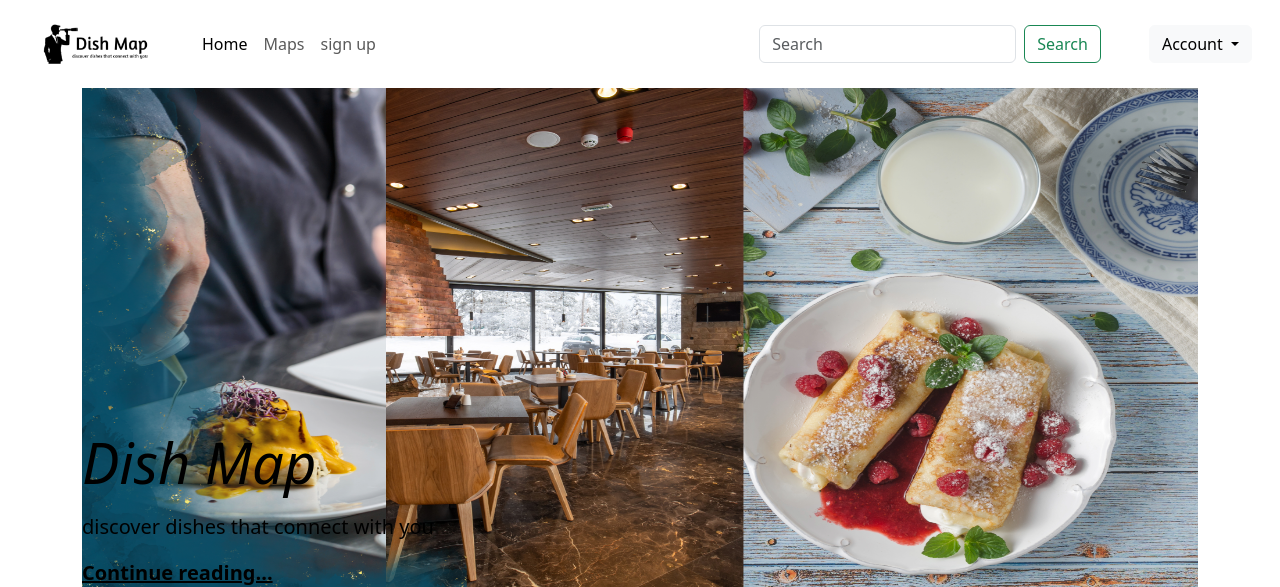
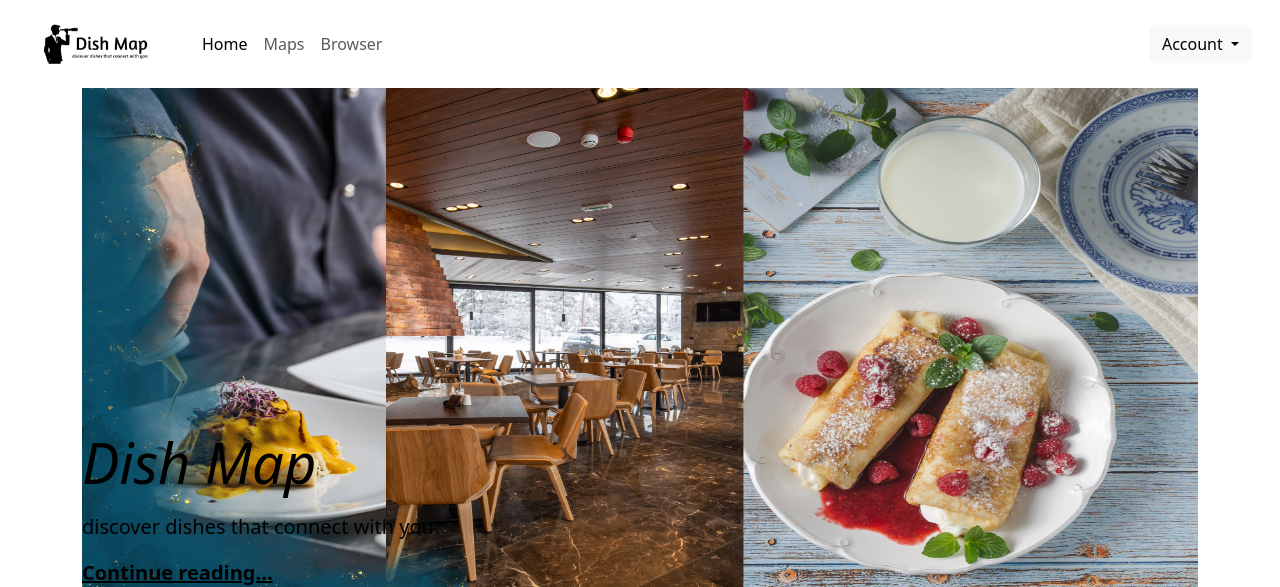
Before and after one commit to Brooklyn-STEAM/10042-Restaurant-Map-For-Cultures-With-Restricted-Diets, a Flask app: page / in a window 1280 px wide. Shown: the top 587 px of the page. Run offline with Flask 3, Linux system fonts and the light colour scheme.

Commit message:
narbar html organization

```diff
--- a/templates/components/navbar.html.jinja
+++ b/templates/components/navbar.html.jinja
@@ -1,31 +1,13 @@
-<!doctype html>
-<html lang="en">
-
-<head>
-  <meta charset="utf-8">
-  <meta name="viewport" content="width=device-width, initial-scale=1">
-  <title>Bootstrap demo</title>
-  <link href="https://cdn.jsdelivr.net/npm/bootstrap@5.3.3/dist/css/bootstrap.min.css" rel="stylesheet"
-    integrity="sha384-QWTKZyjpPEjISv5WaRU9OFeRpok6YctnYmDr5pNlyT2bRjXh0JMhjY6hW+ALEwIH" crossorigin="anonymous">
-  <link rel="preconnect" href="https://fonts.googleapis.com">
-  <link rel="preconnect" href="https://fonts.gstatic.com" crossorigin>
-  <link
-    href="https://fonts.googleapis.com/css2?family=IBM+Plex+Serif:ital,wght@0,100;0,200;0,300;0,400;0,500;0,600;0,700;1,100;1,200;1,300;1,400;1,500;1,600;1,700&display=swap"
-    rel="stylesheet">
-  <link rel="stylesheet" href="/static/style.css">
-</head>
-
-<body>
 <nav class="navColor navbar navbar-expand-lg w-100 p-3">
-
-    <div class=" container-fluid">
+  <section class="container-fluid">
     <a class="navbar-brand" href="#">
       <img src="/static/images/Untitled (3).png" alt="Logo" width="150" class="d-inline-block align-text-top">
+    </a>
 
-    </a>
     <button class="navbar-toggler" type="button" data-bs-toggle="collapse" data-bs-target="#navbarSupportedContent" aria-controls="navbarSupportedContent" aria-expanded="false" aria-label="Toggle navigation">
       <span class="navbar-toggler-icon"></span>
     </button>
+
     <div class="collapse navbar-collapse" id="navbarSupportedContent">
       <ul class="navbar-nav me-auto mb-2 mb-lg-0">
         <li class="nav-item">
@@ -34,18 +16,14 @@
         <li class="nav-item">
           <a class="nav-link" href="/map">Maps </a>
         </li>
-
         <li class="nav-item">
-          <a class="nav-link"  href="/sign_up">sign up</a>
+          <a class="nav-link"  href="/restaurant_browser">Browser</a>
         </li>
       </ul>
-      <form class="d-flex" role="search">
-        <input class="form-control me-2" type="search" placeholder="Search" aria-label="Search">
-        <button class="btn btn-outline-success" type="submit">Search</button>
-      </form>
+
 
       {# Authentication #}
-      <div class="ps-lg-5">
+      <article style="float: right;">
         {% if current_user.is_authenticated %}
           <div class="btn-group">
             <button type="button" class="btn btn-secondary dropdown-toggle" data-bs-toggle="dropdown"
@@ -63,16 +41,20 @@
               Account
             </button>
             <ul class="dropdown-menu dropdown-menu-lg-end">
-              <li><a class="dropdown-item" href="/sign_in">Sign In</a></li>
-              <li><a class="dropdown-item" href="/sign_up">Sign Up</a></li>
+              <li>
+                <a class="dropdown-item" href="/sign_in">
+                  Sign In
+                </a>
+              </li>
+              <li>
+                <a class="dropdown-item" href="/sign_up">
+                  Sign Up
+                </a>
+              </li>
             </ul>
           </div>
         {% endif %}
+      </article>
     </div>
-
-      </div>
-    </div>
+  </section>
 </nav>
-</body>
-
-</html>
```
Also changed, not shown: static/images/navbar_background.png (added). Lines whose indentation alone changed are shown as unchanged.
